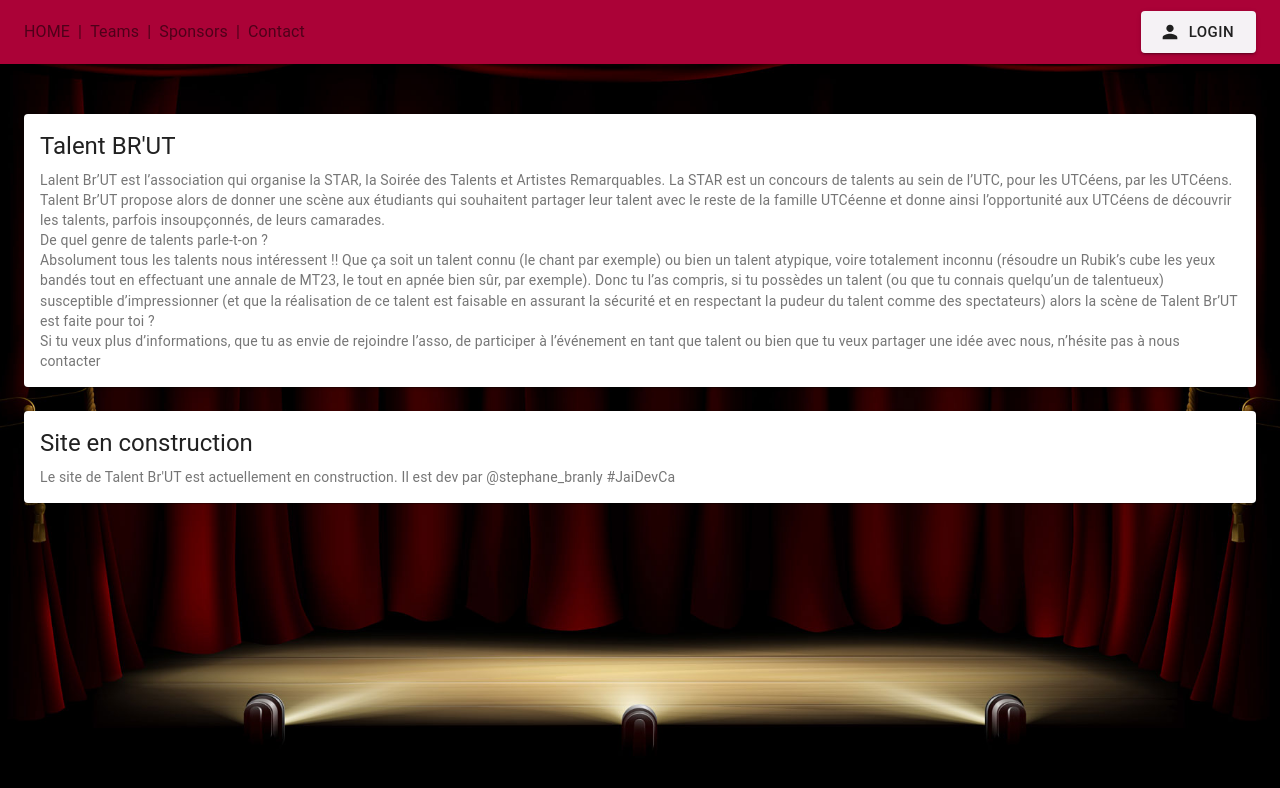
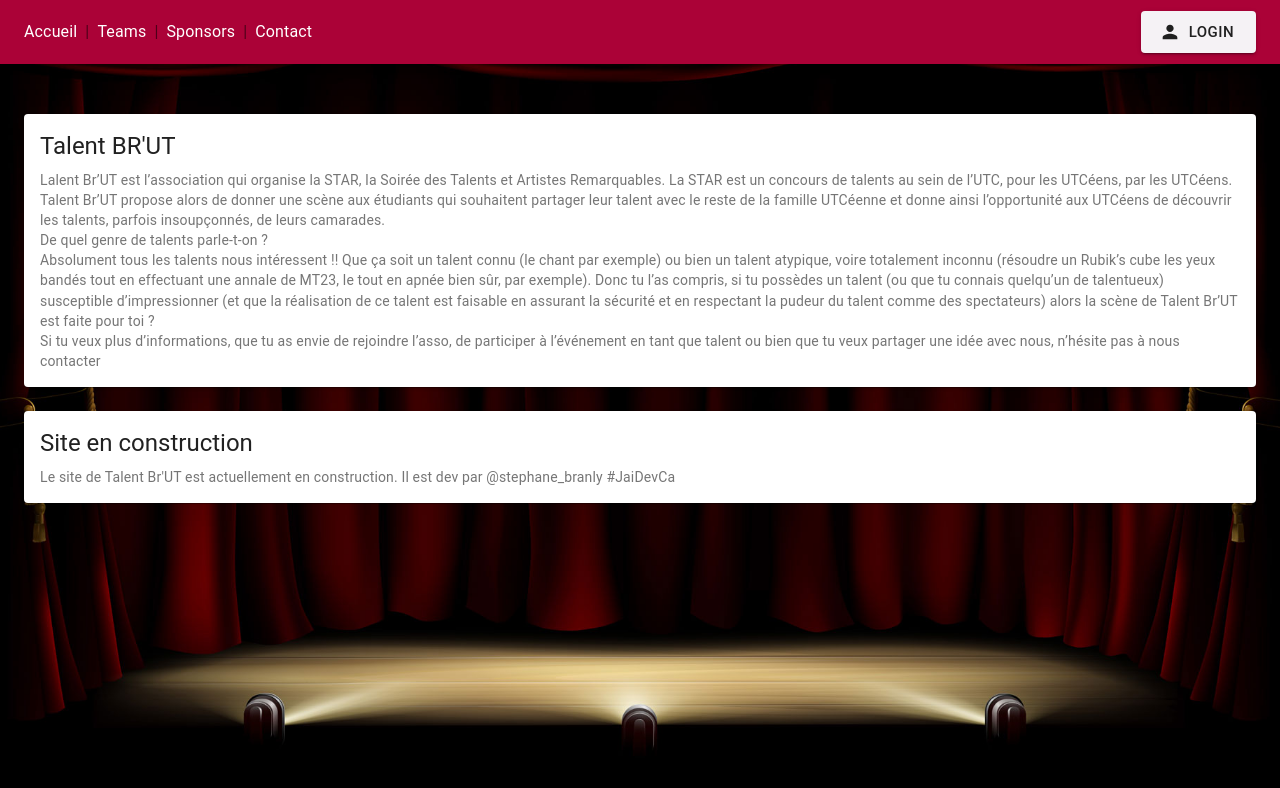
Before and after one commit to StephaneBranly/TalentBRUT, a React (Create React App) app: page / in a window 1280 px wide. Shown: the top 788 px of the page. Built offline with nearby package versions, Linux system fonts and the light colour scheme.

Commit message:
fix: nav item color

```diff
--- a/src/App.css
+++ b/src/App.css
@@ -12,3 +12,10 @@ body {
 #navbar {
   margin-bottom: 50px;
 }
+
+#navbar .nav-page {
+  color: white;
+}
+#navbar .nav-page:hover {
+  cursor: pointer;
+}
--- a/src/components/navbar.tsx
+++ b/src/components/navbar.tsx
@@ -4,7 +4,6 @@ import {
   Grid,
   Button,
   Breadcrumbs,
-  Link,
   Typography,
 } from "@material-ui/core";
 import { Home, Person, Group, Business, ContactMail } from "@material-ui/icons";
@@ -30,27 +29,37 @@ export class Navbar extends Component<NavbarProps> {
             <Grid item>
               <Breadcrumbs separator="|">
                 <Typography
+                  className="nav-page"
                   onClick={() => {
                     handlerChangePage("Nouvelle page", "home");
                   }}
                 >
-                  HOME
+                  Accueil
                 </Typography>
                 <Typography
+                  className="nav-page"
                   onClick={() => {
                     handlerChangePage("Nouvelle page", "teams");
                   }}
                 >
                   Teams
                 </Typography>
-                <Link color="inherit" href="sponsors">
-                  {/* <Business /> */}
+                <Typography
+                  className="nav-page"
+                  onClick={() => {
+                    handlerChangePage("Nouvelle page", "sponsors");
+                  }}
+                >
                   Sponsors
-                </Link>
-                <Link color="inherit" href="contact">
-                  {/* <ContactMail /> */}
+                </Typography>
+                <Typography
+                  className="nav-page"
+                  onClick={() => {
+                    handlerChangePage("Nouvelle page", "contact");
+                  }}
+                >
                   Contact
-                </Link>
+                </Typography>
               </Breadcrumbs>
             </Grid>
             <Grid item>
--- a/src/components/teams.tsx
+++ b/src/components/teams.tsx
@@ -1,16 +1,10 @@
 import {
-  AppBar,
-  Toolbar,
   Grid,
-  Button,
-  Chip,
-  Card,
   Accordion,
   AccordionDetails,
   AccordionSummary,
   Typography,
   Avatar,
-  Zoom,
 } from "@material-ui/core";
 import { ExpandMore } from "@material-ui/icons";
 import React, { Component } from "react";
@@ -36,7 +30,6 @@ const avatarGroupRender = (team: any) => {
 const teamsRender = teams.content.map((team) => {
   const avatarGroup = avatarGroupRender(team);
   return (
-    <Zoom in={true}>
     <Grid key={team.name} item>
       <Accordion>
         <AccordionSummary
@@ -61,7 +54,6 @@ const teamsRender = teams.content.map((team) => {
         </AccordionDetails>
       </Accordion>
     </Grid>
-    </Zoom>
   );
 });
 
```
Also changed, not shown: 1 other file (tests, documents, lock files or other folders). Lines whose indentation alone changed are shown as unchanged.
